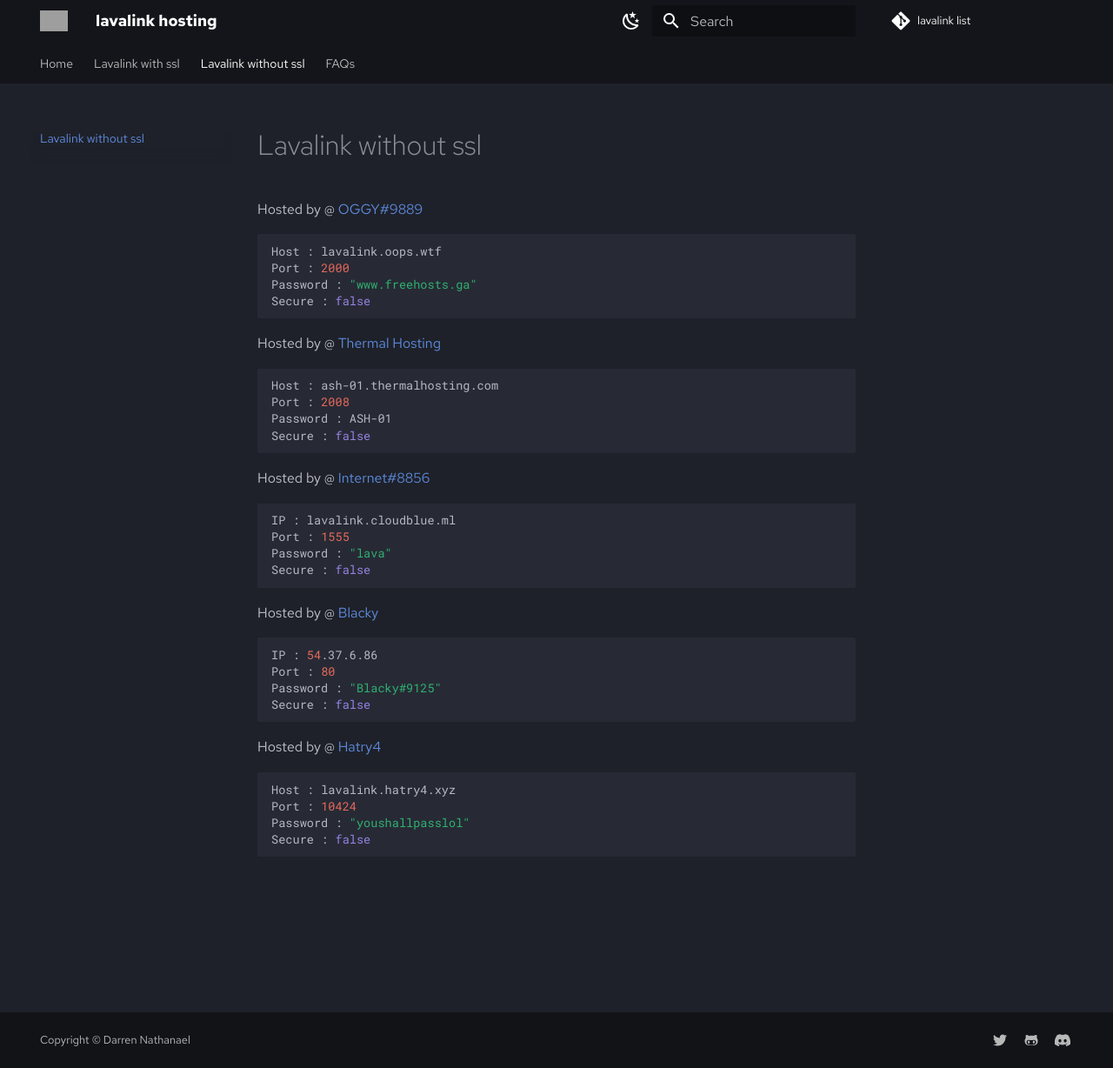
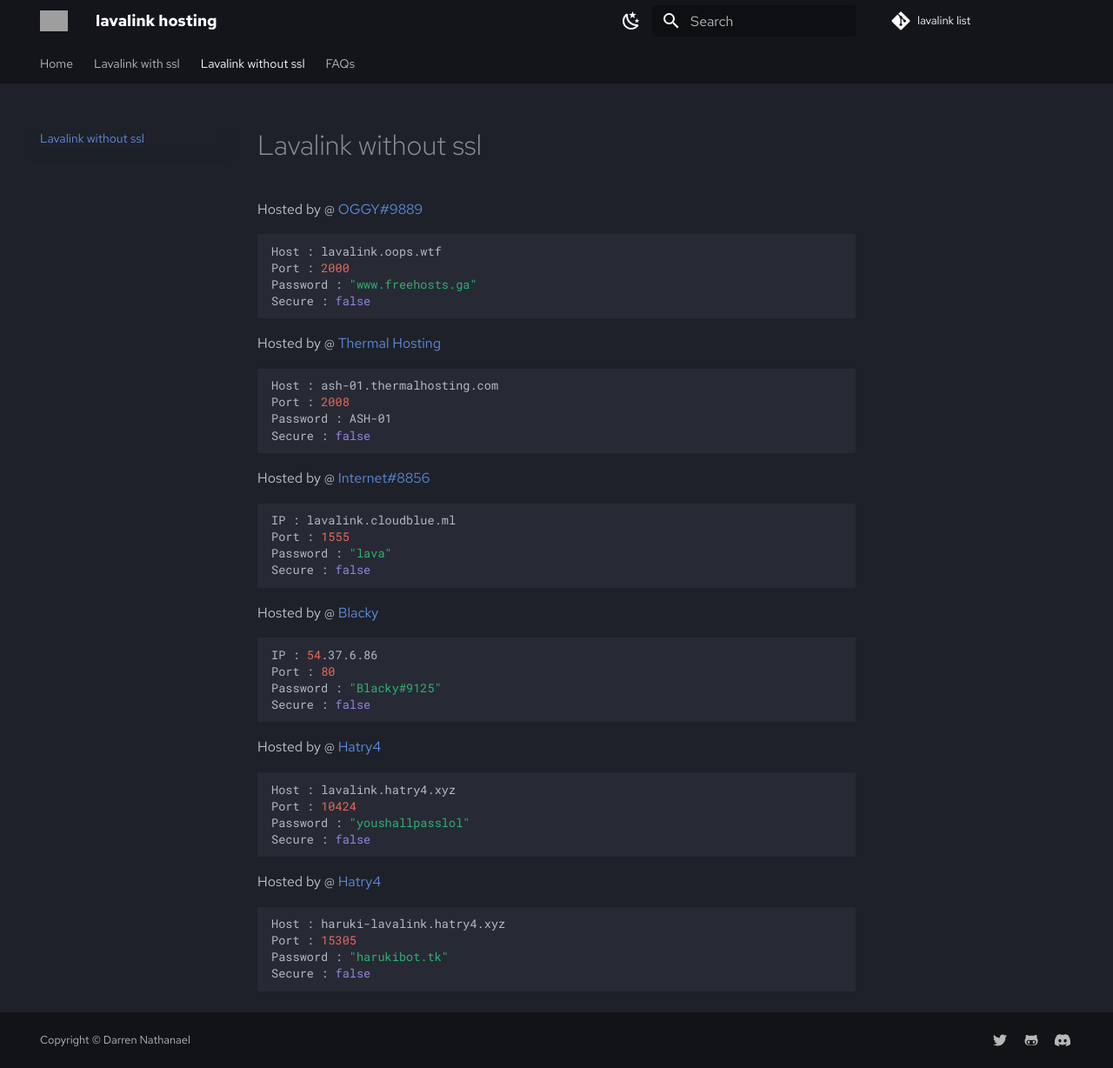
Before and after one commit to DarrenOfficial/lavalink-list, an MkDocs documentation site: the page built from docs/NoSSL/lavalink-without-ssl.md, in a window 1280 px wide and 1228 px high. Shown: the whole window at 87% size. Built offline with MkDocs 1.6.1 and Material for MkDocs 9.7.7, drawn with Linux system fonts in a browser that asks for light colours; comment, search, counter and statistics services are not loaded; grey boxes are pictures that could not be loaded.

Commit message:
69mb lavalink lol (#175)
Update lavalink-without-ssl.md

````diff
--- a/docs/NoSSL/lavalink-without-ssl.md
+++ b/docs/NoSSL/lavalink-without-ssl.md
@@ -43,3 +43,11 @@ Port : 10424
 Password : "youshallpasslol"
 Secure : false
 ```
+
+Hosted by @ [Hatry4](https://www.hatry4.xyz)
+```bash
+Host : haruki-lavalink.hatry4.xyz
+Port : 15305
+Password : "harukibot.tk"
+Secure : false
+```
````
